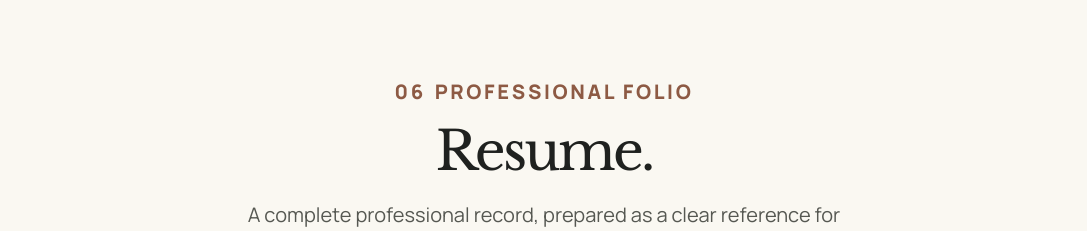
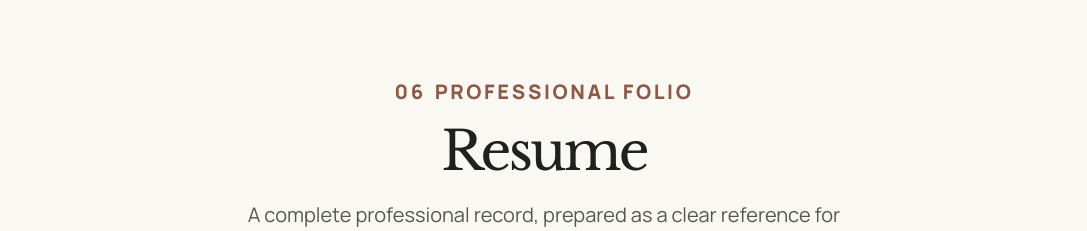
Before and after one commit to avinashk08408/Avinash-portfolio, a React (Vite) app: page / in a window 1280 px wide. Shown: the part 5480-5711 px from the top of the page, without its empty margins (96-1183 px from the left). Built offline with nearby package versions, Linux system fonts and the light colour scheme; a web font is replaced by a local one.

Commit message:
Update Resume.jsx

```diff
--- a/src/components/Resume/Resume.jsx
+++ b/src/components/Resume/Resume.jsx
@@ -15,7 +15,7 @@ export default function Resume() {
           PROFESSIONAL FOLIO
         </p>
 
-        <h2>Resume.</h2>
+        <h2>Resume</h2>
 
         <p className="resume-intro">
           A complete professional record, prepared as a clear reference for
```
